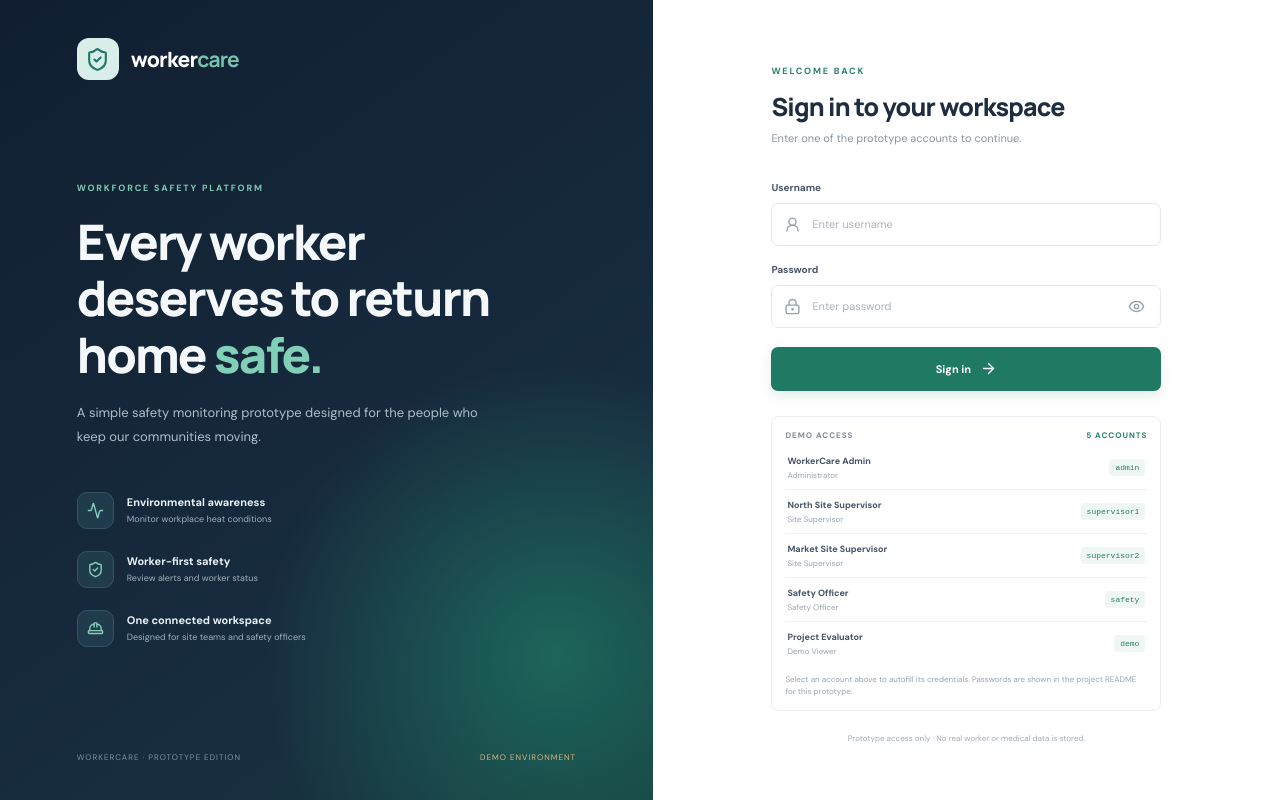
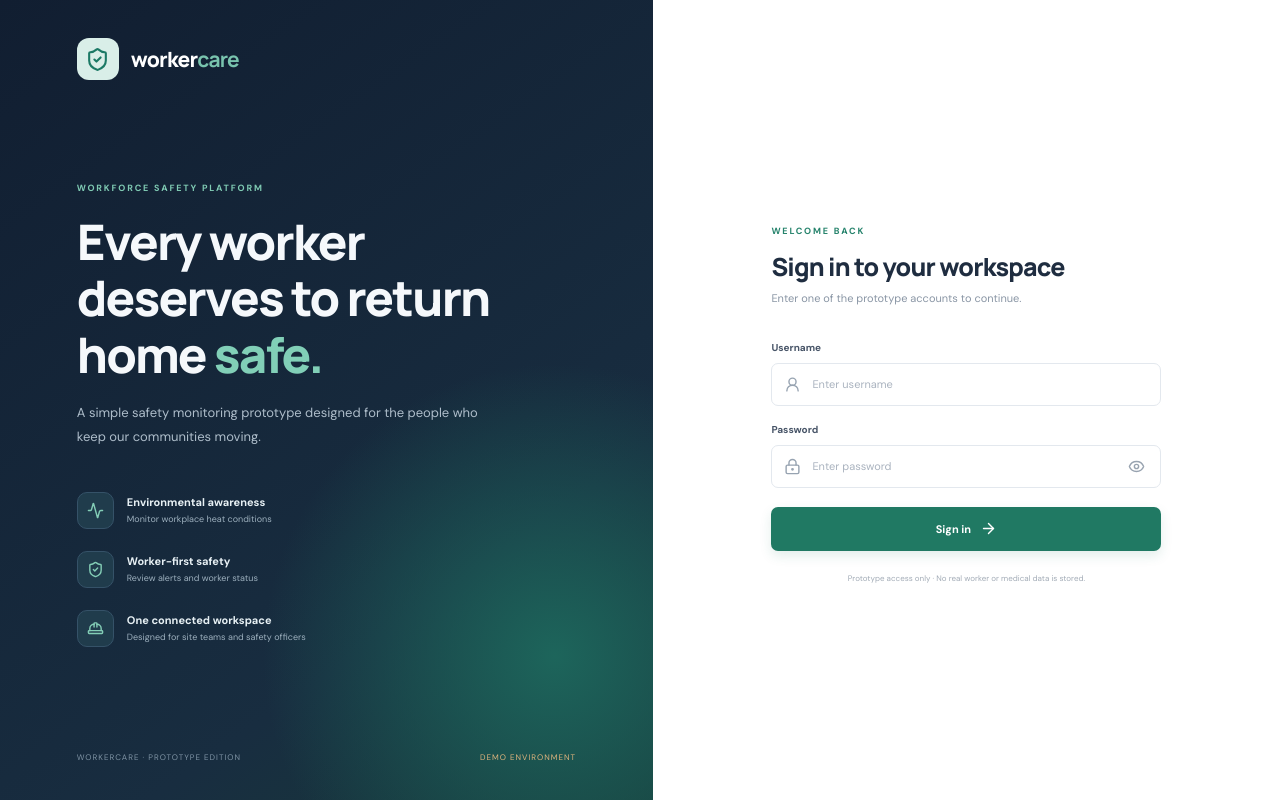
Before and after one commit to vinayck876-ctrl/Workercare, a React (Vite) app: page / in a window 1280 px wide. Built offline with nearby package versions, Linux system fonts and the light colour scheme.

Commit message:
Remove demo accounts list from sign-in

```diff
--- a/src/Login.jsx
+++ b/src/Login.jsx
@@ -57,15 +57,6 @@ export default function Login({ onLogin }) {
           {error && <div className="login-error" role="alert">{error}</div>}
           <button className="login-submit" type="submit">Sign in <ArrowRight size={17}/></button>
         </form>
-        <div className="demo-credentials">
-          <div className="demo-credentials-heading"><span>DEMO ACCESS</span><span>5 ACCOUNTS</span></div>
-          <div className="demo-account-list">
-            {DEMO_ACCOUNTS.map(account => <button type="button" key={account.username} onClick={() => {setUsername(account.username);setPassword(account.password);setError('');}}>
-              <span><b>{account.name}</b><small>{account.role}</small></span><code>{account.username}</code>
-            </button>)}
-          </div>
-          <p>Select an account above to autofill its credentials. Passwords are shown in the project README for this prototype.</p>
-        </div>
         <div className="login-legal">Prototype access only · No real worker or medical data is stored.</div>
       </div>
     </section>
```
